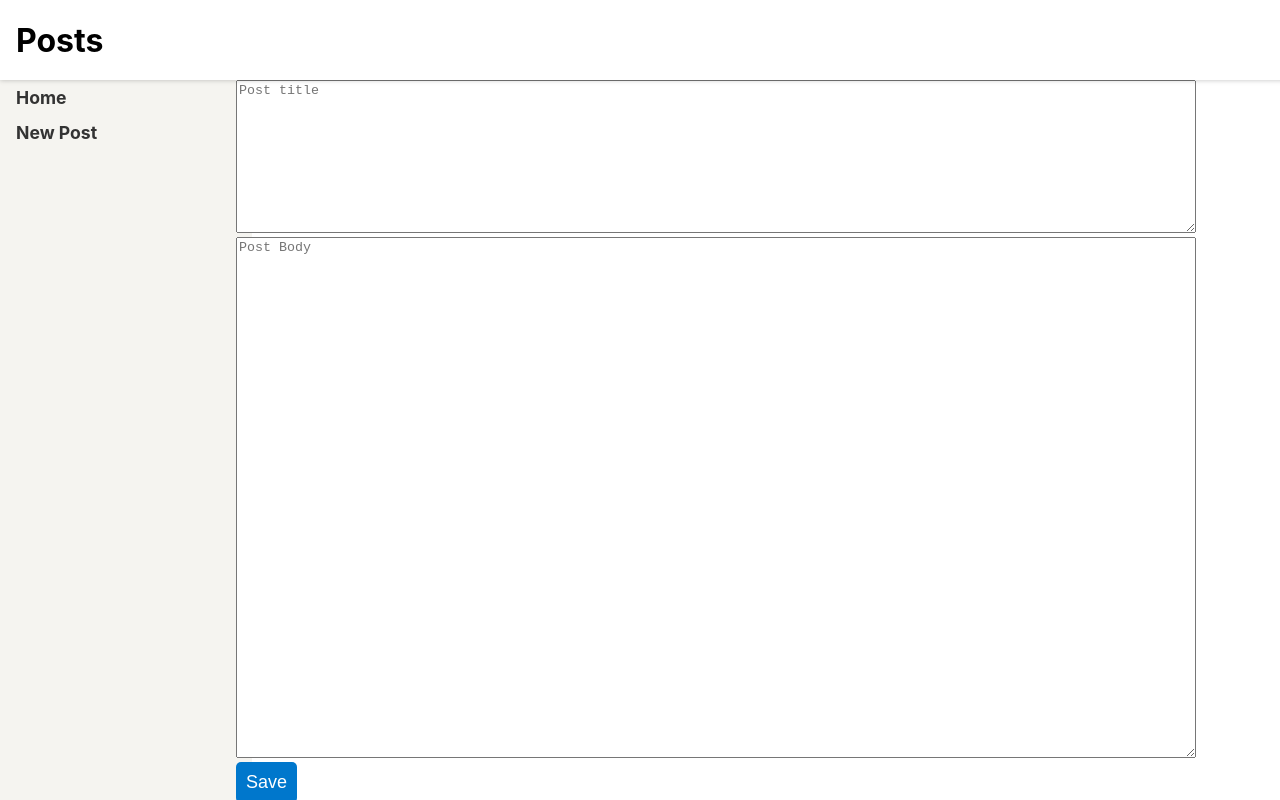
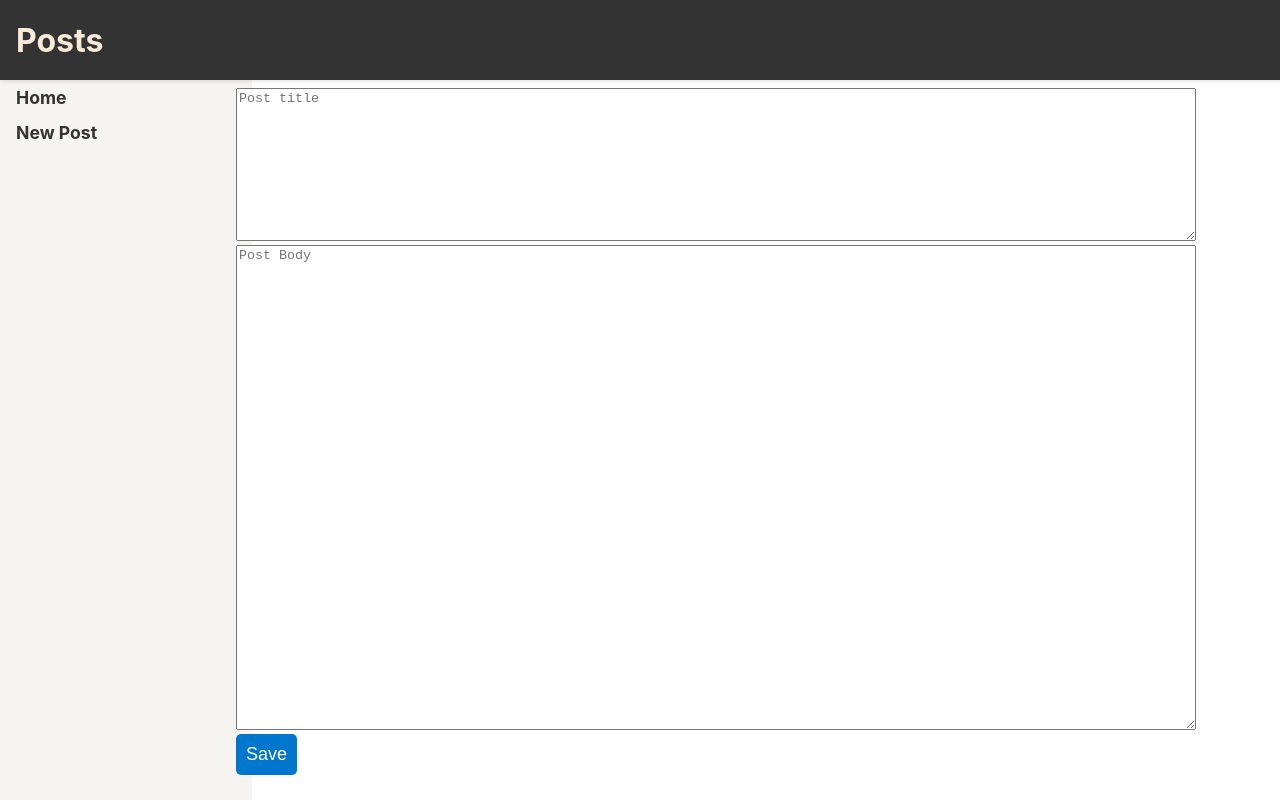
Before and after one commit to Sushrut-Kadam/CodeChallengeViamagus, a React (Create React App) app: page /newpost in a window 1280 px wide. Built offline with nearby package versions, Linux system fonts and the light colour scheme.

Commit message:
Success message after new post added, few styles added

```diff
--- a/src/Pages/Home.js
+++ b/src/Pages/Home.js
@@ -10,7 +10,6 @@ const Home = () => {
     const [error, setError] = useState(null);
 
     const postsPerPage = 10;
-    const lastPage = Math.ceil(postData.length/postsPerPage);
 
     const fetchData = (postNumber) => {
         fetch(`https://jsonplaceholder.typicode.com/posts?_limit=${postsPerPage}&_start=${postNumber}`)
@@ -51,13 +50,13 @@ const Home = () => {
     }
 
     return(
-        <>
+        <div className="bodyWrapper">
             <PostFeed posts={postData} />
             <div className="paginationButtons">
-                <button onClick={handlePrevButtonClick} disabled={postNumber === 1}>Prev</button>
-                <button onClick={handleNextButtonClick} disabled={postNumber === lastPage}>Next</button>
+                <button onClick={handlePrevButtonClick} disabled={postNumber === 0}>Prev</button>
+                <button onClick={handleNextButtonClick} disabled={postNumber === 90}>Next</button>
             </div>
-        </>
+        </div>
     );
 }
 
--- a/src/components/NewPost.js
+++ b/src/components/NewPost.js
@@ -1,4 +1,5 @@
-import React, { useEffect, useState } from "react";
+import React, { useState } from "react";
+import { useNavigate } from "react-router-dom";
 import "../css/newpost.css";
 
 const NewPost = (props) => {
@@ -10,6 +11,8 @@ const NewPost = (props) => {
     });
 
     const [error, setError] = useState(null);
+
+    const navigate = useNavigate();
 
     const sendData = (e) => {
         e.preventDefault();
@@ -32,6 +35,10 @@ const NewPost = (props) => {
             console.error("Error sending data :", error);
             setError(error);
         })
+        .finally(() => {
+            alert("Form submitted successfully");
+            navigate('/');
+        });
     }
 
     const handleChange = (event) => {
--- a/src/components/PostFeed.js
+++ b/src/components/PostFeed.js
@@ -1,11 +1,11 @@
-import React, { useState } from "react";
+import React from "react";
 import {Post} from "./Post";
 import { Link } from "react-router-dom";
 import "../css/postfeed.css"
 
 const PostFeed = ({posts}) => {
     return(
-        <div className="Wrapper">
+        <div>
             {posts.map(post => (
                 <div className="PostWrapper" key={post.id}>
                     <Post post={post}/>
--- a/src/css/header.css
+++ b/src/css/header.css
@@ -5,8 +5,9 @@
     height: 64px;
     position: fixed;
     align-items: center;
-    background-color: #fff;
-    box-shadow: 0 0 5px 0 rgba(0, 0, 0, 0.25);
+    color: antiquewhite;
+    background-color: #333;
+    box-shadow: 0 0 5px 0 rgba(77, 66, 66, 0.25);
     z-index: 1;
 }
 
--- a/src/css/home.css
+++ b/src/css/home.css
@@ -1,3 +1,7 @@
+.bodyWrapper{
+    overflow: scroll;
+}
+
 .paginationButtons{
     width: 80%;
     height: 40px;
@@ -11,10 +15,11 @@
     border: 1px solid #2b2b2b;
     border-radius: 5px;
     color: #2b2b2b;
+    background: none;
     cursor: pointer;
 }
-/*
+
 .paginationButtons button:hover{
     color: #f5f4f0;
     background-color: #2b2b2b;
-} */
+}
--- a/src/css/newpost.css
+++ b/src/css/newpost.css
@@ -1,4 +1,5 @@
 .FormWrapper{
+    margin-top: 0.5em;
     height: 100%;
 }
 
@@ -13,7 +14,7 @@ form{
 
 #body{
     width: 90%;
-    height: 70%;
+    height: 65%;
 }
 
 button{
--- a/src/css/postfeed.css
+++ b/src/css/postfeed.css
@@ -1,7 +1,3 @@
-.Wrapper{
-    height: fit-content;
-}
-
 .PostWrapper{
     max-width: 800px;
     margin: 0 auto;
```
